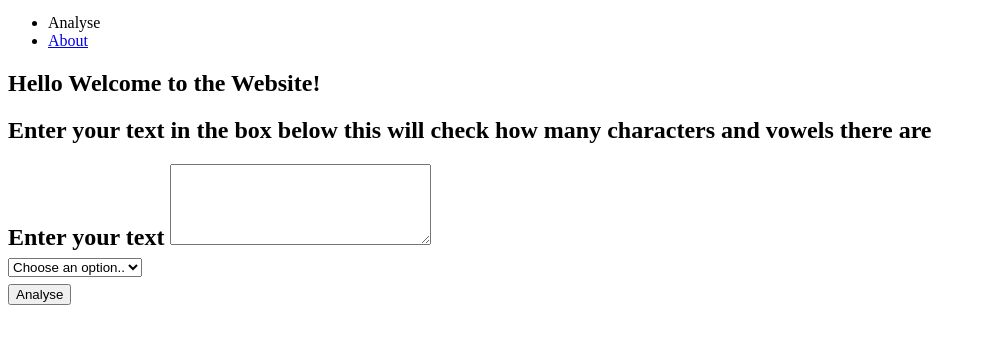
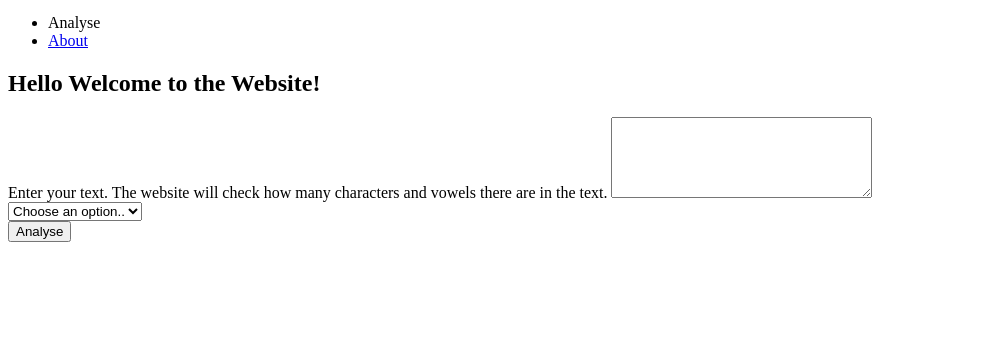
Before and after one commit to rosiecurtis/WhatDoesTheTextSay, a website built with Parcel: page src/index.html in a window 1280 px wide. Shown: the part 28-372 px from the top of the page, without its empty margins (0-986 px from the left). Built offline with nearby package versions, Linux system fonts and the light colour scheme.

Commit message:
Update index.html
Changed title and entered a description

```diff
--- a/src/index.html
+++ b/src/index.html
@@ -28,10 +28,10 @@
 
     <h1>Hello Welcome to the Website!</h1>
 
-    <h2>Enter your text in the box below this will check how many characters and vowels there are<h2>
+
 
     <div class="form-control">
-      <label for="userText">Enter your text</label>
+      <label for="userText">Enter your text. The website will check how many characters and vowels there are in the text.</label>
       <textarea name="userText" id="userText" cols="30" rows="5"></textarea>
     </div>
 
```
